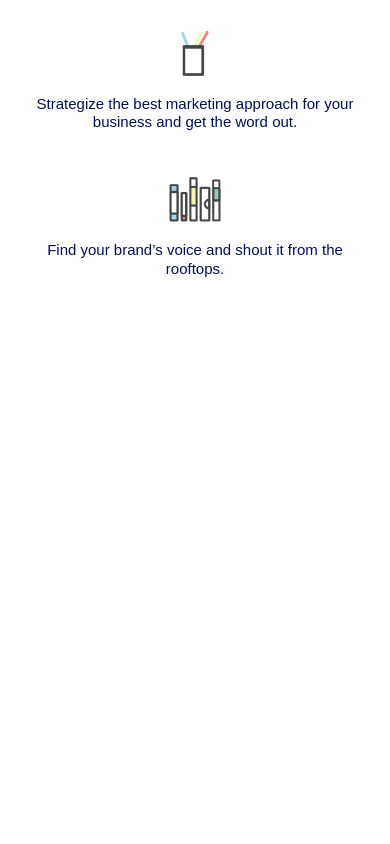
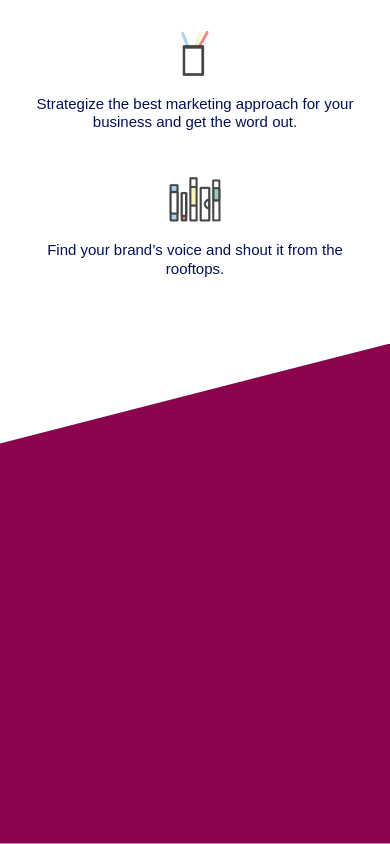
Before and after one commit to legsateri/copy-and-code-website, a React (Create React App) app: page / in a window 390 px wide. Shown: the part 1781-2625 px from the top of the page. Before the commit the page ends 2075 px from the top, so only its background shows below. Built offline with nearby package versions, Linux system fonts and the light colour scheme; a web font is replaced by a local one.

Commit message:
Added angled footer

```diff
--- a/src/components/Footer/Footer.css
+++ b/src/components/Footer/Footer.css
@@ -0,0 +1,26 @@
+.footer {
+    height: 1000px;
+    background-color: #8C034E;
+}
+
+@media only screen and (min-width: 750px) {
+    .footer {
+        clip-path: polygon(0 35%, 100% 0%, 100% 100%, 0% 100%);
+    }
+}
+
+@media only screen and (min-width: 320px) and (max-width: 749px) {
+    .footer {
+        height: 500px;
+        clip-path: polygon(0 20%, 100% 0%, 100% 100%, 0% 100%);
+    }
+}
+
+@media only screen and (max-width: 319px) {
+    .footer {
+        height: 500px;
+        clip-path: polygon(0 15%, 100% 0%, 100% 100%, 0% 100%);
+    }
+}
+
+/* TODO: Text angle for footer needs to inherit angle of section */
--- a/src/components/Footer/Footer.js
+++ b/src/components/Footer/Footer.js
@@ -0,0 +1,18 @@
+//////////////////////////////////////////////////////////////////////////////
+import React, { Component } from 'react';
+//////////////////////////////////////////////////////////////////////////////
+import './Footer.css';
+//////////////////////////////////////////////////////////////////////////////
+
+class Footer extends Component {
+    render() {
+        return (
+            <>
+                <footer className='footer'>
+                </footer>
+            </>
+        )
+    }
+}
+
+export default Footer;
--- a/src/components/WhatWeDo/WhatWeDo.css
+++ b/src/components/WhatWeDo/WhatWeDo.css
@@ -29,7 +29,6 @@
         grid-template-columns: minmax(100px, 100px) minmax(500px, 500px);
         padding-right: 50px;
         padding-left: 50px;
-        padding-bottom: 50px;
         justify-content: center;
     }
     .grid_area_1 {
@@ -78,6 +77,7 @@
         text-align: center;
         padding-right: 20px;
         padding-left: 20px;
+        padding-bottom: 50px;
     }
     .laptop, .books, .pens {
         padding-top: 30px;
@@ -101,6 +101,7 @@
         text-align: center;
         padding-right: 20px;
         padding-left: 20px;
+        padding-bottom: 50px;
     }
     .laptop, .books, .pens {
         padding-top: 30px;
--- a/src/routes/Homepage/Homepage.js
+++ b/src/routes/Homepage/Homepage.js
@@ -1,6 +1,7 @@
 //////////////////////////////////////////////////////////////////////////////
 import React, { Component } from 'react';
 //////////////////////////////////////////////////////////////////////////////
+import Footer from '../../components/Footer/Footer';
 import HomepageHeader from '../../components/HomepageHeader/HomepageHeader';
 import OurWork from '../../components/OurWork/OurWork';
 import WhatWeDo from '../../components/WhatWeDo/WhatWeDo';
@@ -18,6 +19,8 @@ class Homepage extends Component {
                     <OurWork />
                     <WhatWeDo />
                 </main>
+
+                <Footer />
             </>
         )
     }
```
